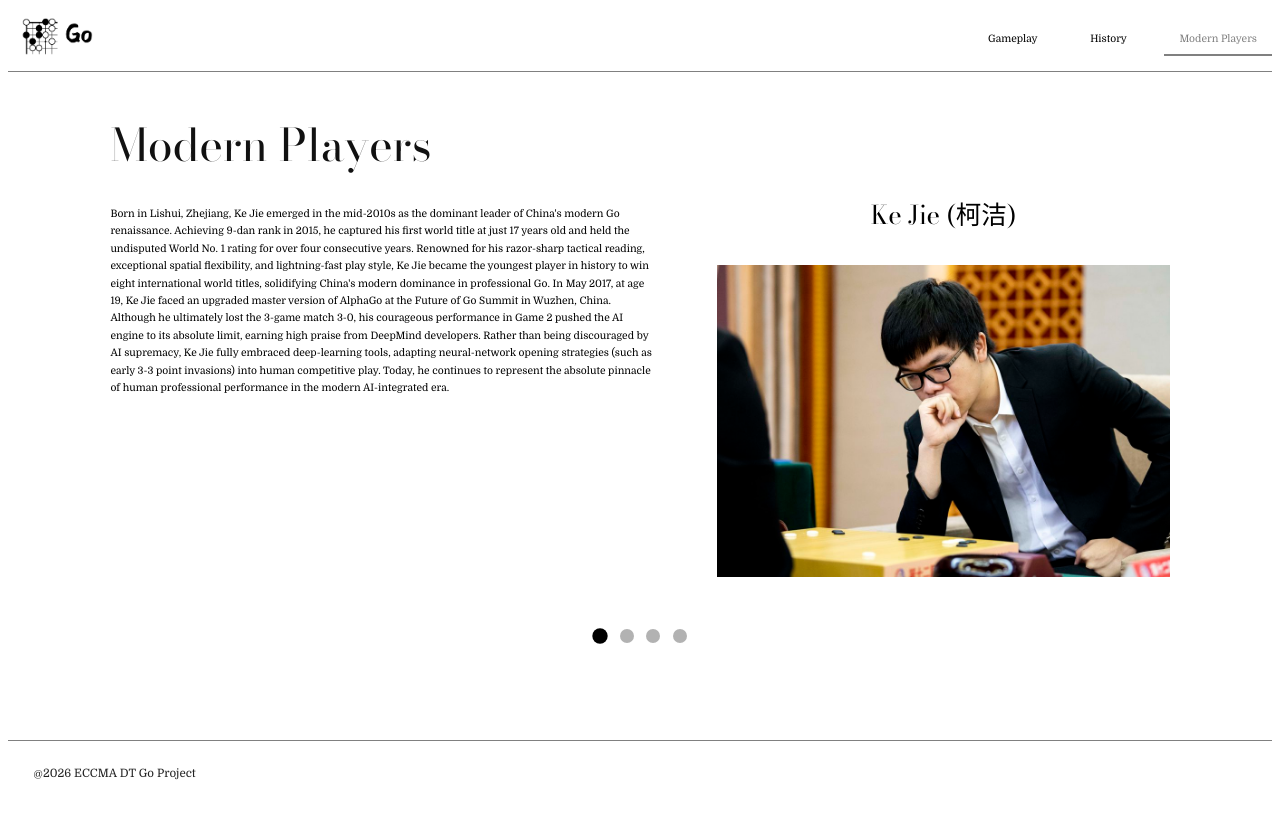
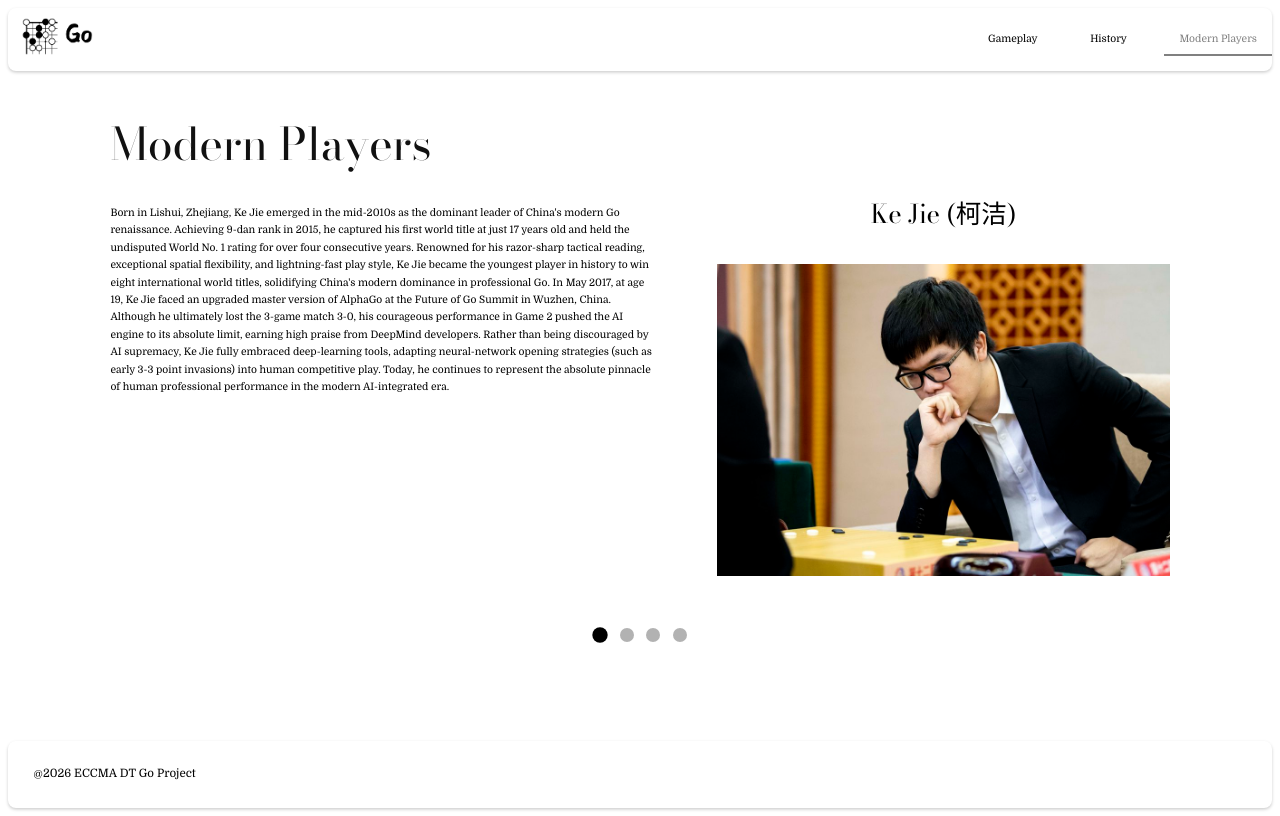
Before and after one commit to Matthew-wmczn/Go-website, a plain HTML site: page players.html in a window 1280 px wide. Drawn offline with nearby package versions, Linux system fonts and the light colour scheme.

Commit message:
Update: nav bar and footer border, hover effect for home page cards

```diff
--- a/style.css
+++ b/style.css
@@ -22,7 +22,8 @@ header {
     font-size: 0.8vw;
     top:0;
     z-index:1000;
-    border-bottom: 1.5px solid gray;
+    box-shadow: 0 0.125vw 0.25vw rgba(0, 0, 0, 0.2);
+    border-radius: 8px;
 
 }
 
@@ -48,10 +49,12 @@ header {
 
 /* --- Footer --- */
 footer {
-    border-top: 1.5px solid gray;
+    box-shadow: 0 0.125vw 0.25vw rgba(0, 0, 0, 0.2);
     padding: 1vw 2vw;
     font-size: 0.9vw;
-    color: #222;
+    border-radius: 8px;
+
+
 }
 
 
@@ -108,8 +111,14 @@ footer {
     color: white;
     font-size: 2.2vw;
     font-weight: 400;
+    transition: transform 0.2s ease, box-shadow 0.2s ease;
 
 
+}
+
+.feature-card:hover {
+    transform: translateY(-6px);
+    box-shadow: 0 0.4vw 0.8vw rgba(0, 0, 0, 0.2);
 }
 
 .card-text{
```
Also changed, not shown: gameplay.html (+1 -1 lines), index.html (+1 -1 lines), players.html (+1 -1 lines).
